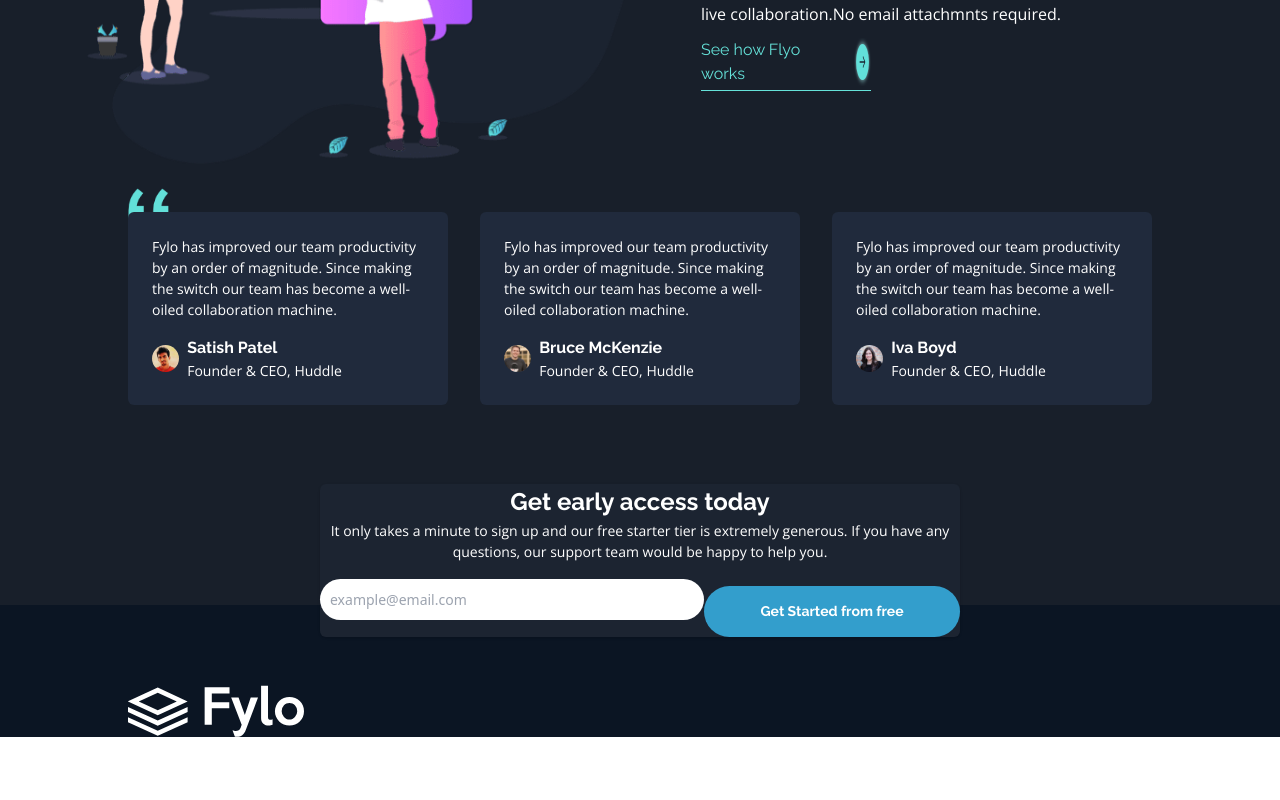
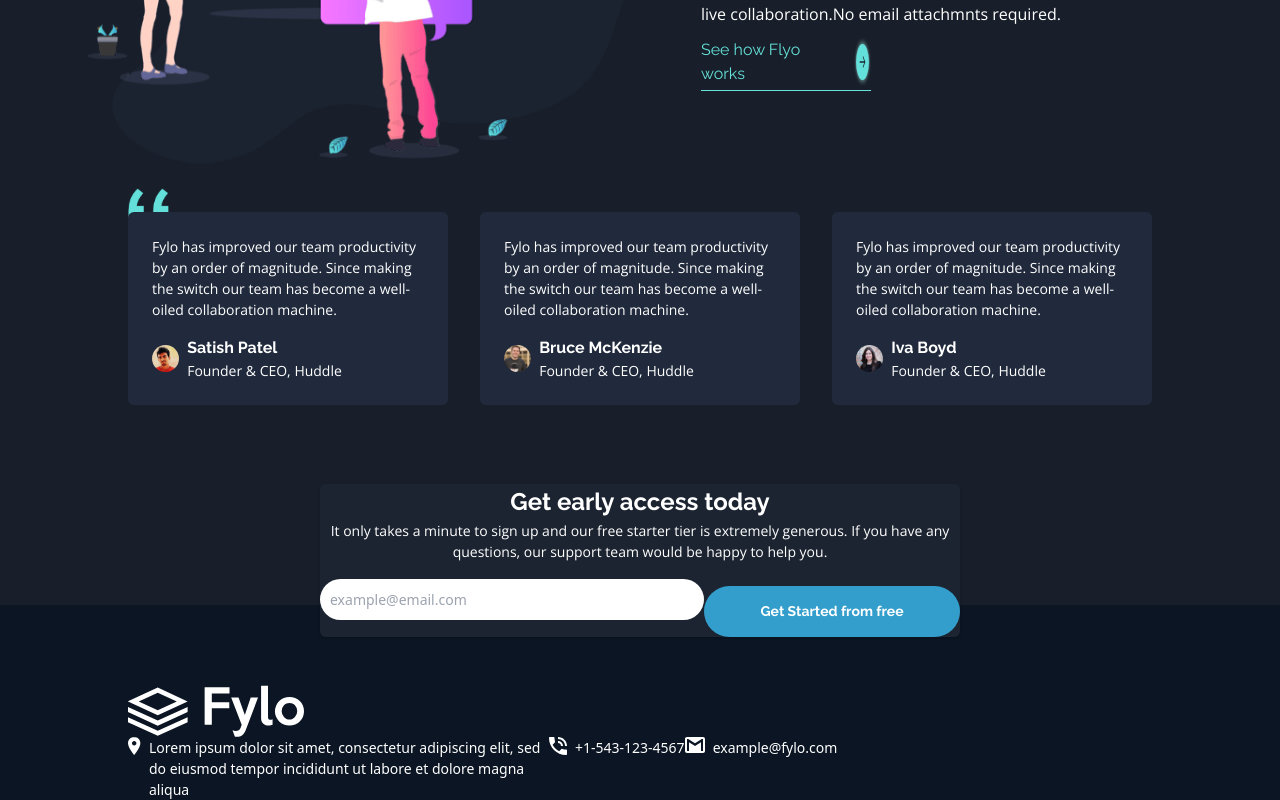
Before and after one commit to Sheriff-Oladimeji/flyo-dark-theme-landing-page, a React (Vite) app: page / in a window 1280 px wide. Shown: the part 1609-2409 px from the top of the page. Before the commit the page ends 2346 px from the top, so only its background shows below. Built offline with nearby package versions, Linux system fonts and the light colour scheme.

Commit message:
modify files

```diff
--- a/src/components/Footer.jsx
+++ b/src/components/Footer.jsx
@@ -1,13 +1,22 @@
 import CTA from "./CTA"
-import { logo } from "../assets"
+import { logo, location} from "../assets"
+import { contacts } from "./data"
 const Footer = () => {
   return (
     <footer className="text-White bg-DarkBlueFooter pt-20">
       <div className="w-[80%] mx-auto">
 <img src={logo} alt="" />
 <div>
-  <div>
+  <div className="flex">
+    <div>
 
+    </div>
+{contacts.map((contact)=>{
+  return <div key={contact.id} className="flex gap-2 items-start">
+    <img src={contact.icon} alt="" />
+    <p className="max-w-[400px]">{contact.text}</p>
+  </div>
+})}
   </div>
 </div>
       </div>
--- a/src/components/data.js
+++ b/src/components/data.js
@@ -1,56 +1,85 @@
-import { any,collaboration, access, security , profile1, profile2, profile3} from "../assets";
+import {
+  any,
+  collaboration,
+  access,
+  security,
+  profile1,
+  profile2,
+  profile3,
+  phone,
+  email,
+  location,
+} from "../assets";
 const navElement = [
   { id: 1, text: "Features" },
   { id: 1, text: "Team" },
   { id: 1, text: "Sign in" },
 ];
- const  services = [
+const services = [
   {
     id: 1,
     img: access,
     title: "Access your files, anywhere",
-    text: "The ability to use a smartphone, tablet, or computer to access your account means your files follow you everywhere."
+    text: "The ability to use a smartphone, tablet, or computer to access your account means your files follow you everywhere.",
   },
   {
     id: 2,
     img: security,
     title: "Security you can trust",
-    text: "2-factor authentication and user-controlled encryption are just a couple of the security features we allow to help secure your files."
+    text: "2-factor authentication and user-controlled encryption are just a couple of the security features we allow to help secure your files.",
   },
   {
     id: 3,
     img: collaboration,
     title: "Real-time collaboration",
-    text: "Securely share files and folders with friends, family and colleagues for live collaboration.No email attachments required."
+    text: "Securely share files and folders with friends, family and colleagues for live collaboration.No email attachments required.",
   },
   {
     id: 4,
     img: any,
     title: "Store any type of file",
-    text: "Whether you're sharing holidays photos or work documents, Flyo has you covered allowing for all file types to be securely stored and shared."
+    text: "Whether you're sharing holidays photos or work documents, Flyo has you covered allowing for all file types to be securely stored and shared.",
   },
-
- ]
- const testimonials = [
+];
+const testimonials = [
   {
+    id: 1,
     text: "Fylo has improved our team productivity by an order of magnitude. Since making the switch our team has become a well-oiled collaboration machine.",
     img: profile1,
     name: "Satish Patel",
-    role: " Founder & CEO, Huddle"
+    role: " Founder & CEO, Huddle",
   },
   {
+    id: 2,
     text: "Fylo has improved our team productivity by an order of magnitude. Since making the switch our team has become a well-oiled collaboration machine.",
     img: profile2,
     name: "Bruce McKenzie",
-    role: " Founder & CEO, Huddle"
+    role: " Founder & CEO, Huddle",
   },
   {
+    id: 3,
     text: "Fylo has improved our team productivity by an order of magnitude. Since making the switch our team has become a well-oiled collaboration machine.",
     img: profile3,
     name: " Iva Boyd",
-    role: " Founder & CEO, Huddle"
+    role: " Founder & CEO, Huddle",
   },
- ]
+];
+const contacts = [
+  {
+    id: 1,
+    icon: location,
+    text: "Lorem ipsum dolor sit amet, consectetur adipiscing elit, sed do eiusmod tempor incididunt ut labore et dolore magna aliqua",
+  },
+  {
+    id: 2,
+    icon: phone,
+    text: "+1-543-123-4567",
+  },
+  {
+    id: 3,
+    icon: email,
+    text: "example@fylo.com",
+  },
+];
 
-
-export {navElement, services, testimonials}
+export { navElement, services, testimonials, contacts };
```
